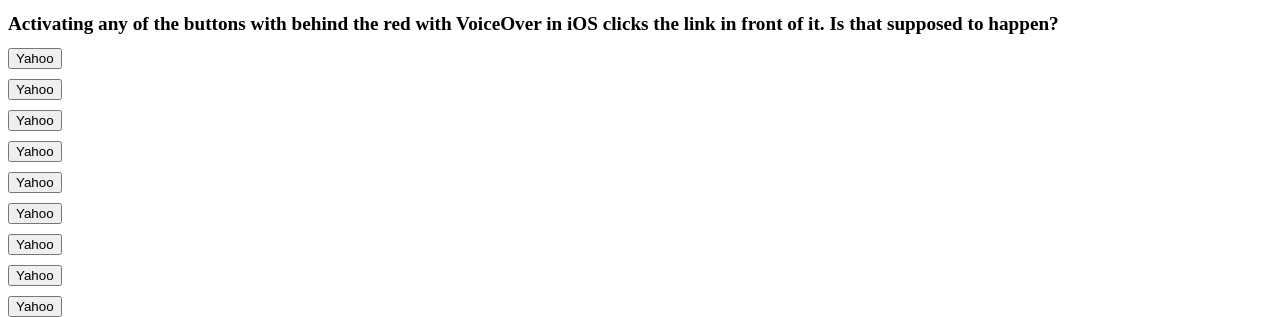
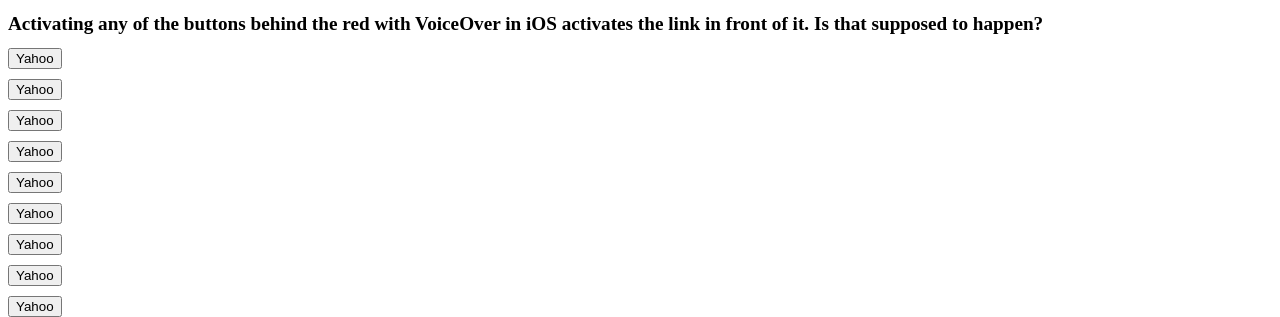
Before and after one commit to crswll/voiceover-issue, a plain HTML site: page index.html in a window 1280 px wide. Shown: the top 317 px of the page. Drawn offline with Linux system fonts and the light colour scheme.

Commit message:
make h1 actually make sense now

```diff
--- a/index.html
+++ b/index.html
@@ -31,7 +31,7 @@
 </head>
 <body>
 
-  <h1>Activating any of the buttons with behind the red with VoiceOver in iOS clicks the link in front of it. Is that supposed to happen?</h1>
+  <h1>Activating any of the buttons behind the red with VoiceOver in iOS activates the link in front of it. Is that supposed to happen?</h1>
 
   <button>Yahoo</button>
   <button>Yahoo</button>
```
